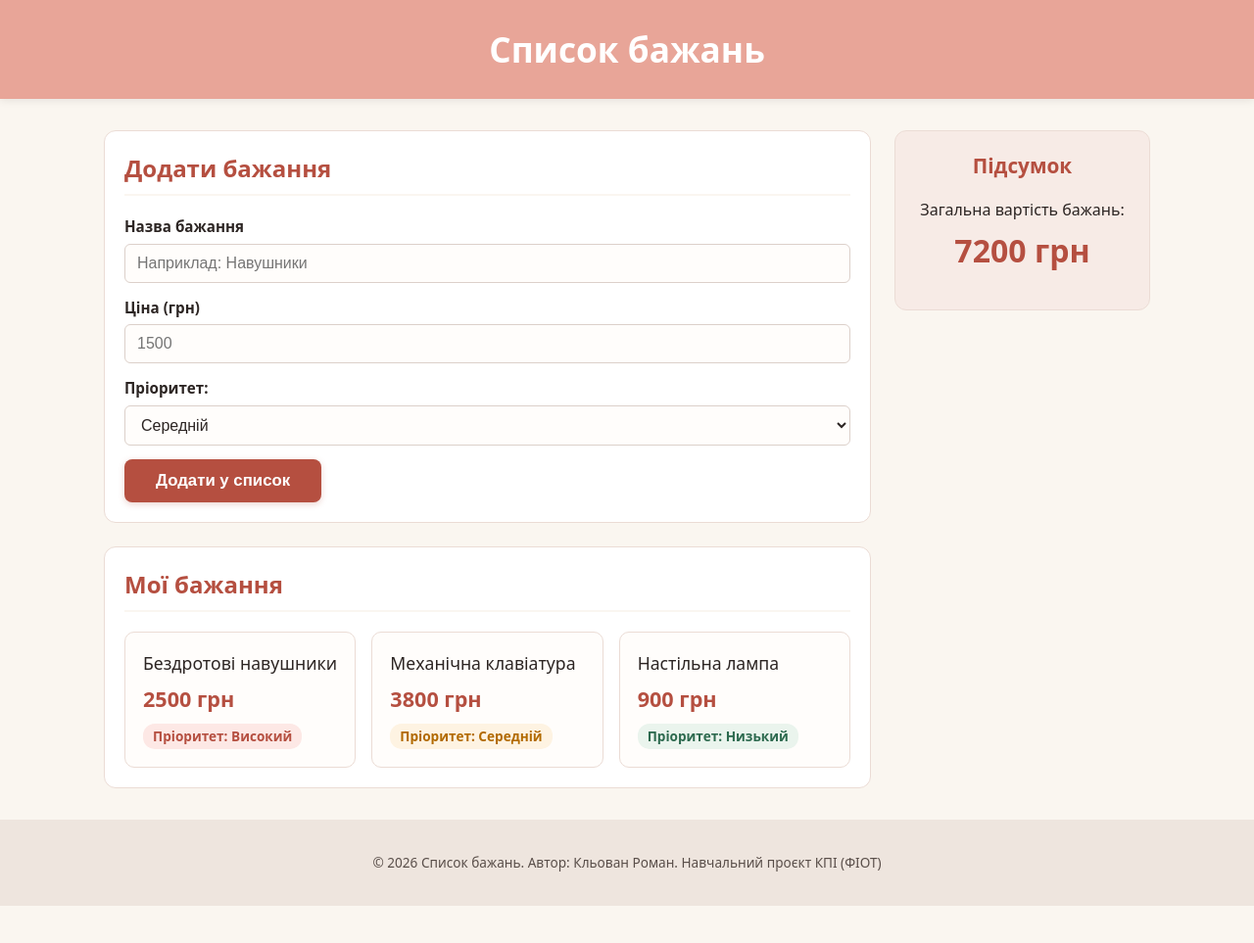
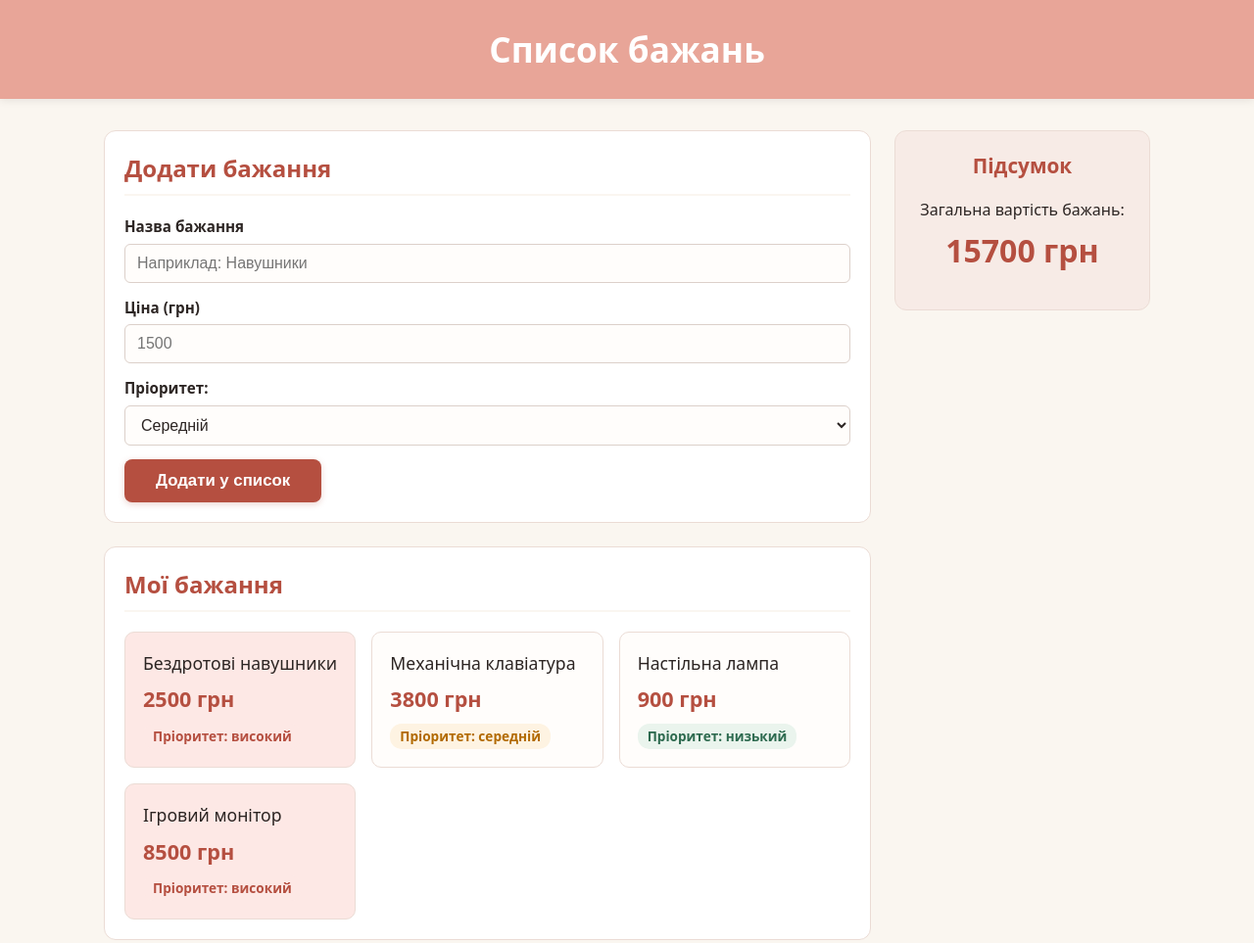
Before and after one commit to mimimetal/wishlist-app, a plain HTML site: page index.html in a window 1280 px wide. Shown: the top 963 px of the page at 98% size. Before the commit the page ends 925 px from the top, so only its background shows below. Drawn offline with Linux system fonts and the light colour scheme.

Commit message:
Lab 7: Implement dynamic DOM manipulation, rendering wishlist from JS array

```diff
--- a/index.html
+++ b/index.html
@@ -14,7 +14,7 @@
         <h1>Список бажань</h1>
     </header>
 
-    <!-- Загальний контейнер макета для адаптивності (Grid/Flexbox) -->
+    <!-- Загальний контейнер макета для адаптивності -->
     <div class="app-layout">
 
         <!-- Основна частина сторінки -->
@@ -47,43 +47,30 @@
             <section class="wishes-section">
                 <h2>Мої бажання</h2>
 
-                <!-- Контейнер для сітки карток (Grid) -->
-                <div class="wishlist-grid">
-                    <article class="wish-card">
+                <!-- Динамічний контейнер з id="wishlist" (Крок 1) -->
+                <div id="wishlist" class="wishlist-grid">
+                    <!-- Статичні картки видаляються динамічно через JS -->
+                    <article class="wish-card static-placeholder">
                         <h3>Бездротові навушники</h3>
                         <p class="wish-price">2500 грн</p>
                         <span class="wish-priority priority-high">Пріоритет: Високий</span>
-                    </article>
-
-                    <article class="wish-card">
-                        <h3>Механічна клавіатура</h3>
-                        <p class="wish-price">3800 грн</p>
-                        <span class="wish-priority priority-medium">Пріоритет: Середній</span>
-                    </article>
-
-                    <article class="wish-card">
-                        <h3>Настільна лампа</h3>
-                        <p class="wish-price">900 грн</p>
-                        <span class="wish-priority priority-low">Пріоритет: Низький</span>
                     </article>
                 </div>
             </section>
         </main>
 
-        <!-- Блок з другорядним вмістом (підсумкова сума) -->
+        <!-- Блок підсумку з id="total-price-container" (Крок 9) -->
         <aside class="summary-aside">
             <h2>Підсумок</h2>
-            <p>Загальна вартість бажань: <strong>7200 грн</strong></p>
+            <p>Загальна вартість бажань: <strong id="total-price">0 грн</strong></p>
         </aside>
 
-    </div> <!-- Кінець app-layout -->
+    </div>
 
     <!-- Підвал сторінки -->
     <footer class="site-footer">
         <p>&copy; 2026 Список бажань. Автор: Кльован Роман. Навчальний проєкт КПІ (ФІОТ)</p>
     </footer>
 
-
-
 </body>
 </html>
--- a/js/app.js
+++ b/js/app.js
@@ -1,7 +1,5 @@
-// Перевірка підключення файлу
-console.log('script.js підключено успішно!');
 
-// 1. Масив об'єктів бажань
+// 1. Масив даних бажань з Практичної роботи №6
 const wishes = [
   { title: 'Бездротові навушники', price: 2500, priority: 'високий' },
   { title: 'Механічна клавіатура', price: 3800, priority: 'середній' },
@@ -9,41 +7,81 @@ const wishes = [
   { title: 'Ігровий монітор', price: 8500, priority: 'високий' }
 ];
 
-console.log('--- Список усіх бажань ---');
-console.log(wishes);
+// 2. Вибір елементів DOM (Крок 3)
+const wishlistContainer = document.querySelector('#wishlist');
+const totalPriceElement = document.querySelector('#total-price');
 
-// 2. Підрахунок загальної вартості циклом for...of
-function calculateTotalPrice(wishList) {
-  let totalPrice = 0;
-  for (const wish of wishList) {
-    totalPrice += wish.price;
-  }
-  return totalPrice;
+// 3. Демонстрація динамічного видалення статичної заглушки (Крок 2)
+const staticPlaceholder = document.querySelector('.static-placeholder');
+if (staticPlaceholder) {
+  staticPlaceholder.remove();
 }
 
-const totalSum = calculateTotalPrice(wishes);
-console.log(`Загальна вартість усіх бажань: ${totalSum} грн`);
-
-// 3. Умовна класифікація (знаходимо високий пріоритет)
-function showHighPriorityWishes(wishList) {
-  console.log('--- Бажання з ВИСОКИМ пріоритетом ---');
-  for (const wish of wishList) {
-    if (wish.priority.toLowerCase() === 'високий') {
-      console.log(`[ВАЖЛИВО] ${wish.title} — ${wish.price} грн`);
-    }
+/**
+ * Функція підрахунку та оновлення підсумкової суми (Крок 9)
+ * @param {Array} items - масив бажань
+ */
+function updateSummaryTotal(items) {
+  let totalSum = 0;
+  for (const item of items) {
+    totalSum += item.price;
+  }
+  if (totalPriceElement) {
+    totalPriceElement.textContent = `${totalSum} грн`;
   }
 }
 
-showHighPriorityWishes(wishes);
+/**
+ * Функція рендеру списку бажань у DOM (Кроки 4-8)
+ * @param {Array} items - масив бажань для відображення
+ */
+function renderWishlist(items) {
+  // Очищаємо вміст контейнера перед рендером
+  wishlistContainer.innerHTML = '';
 
-// 4. Стрілкова функція перевірки бюджету
-const withinBudget = (price, budget) => price <= budget;
+  // Перебираємо масив за допомогою forEach
+  items.forEach(wish => {
+    // Створюємо елемент картки <article> (Крок 5)
+    const card = document.createElement('article');
+    card.classList.add('wish-card');
 
-const userBudget = 3000;
-console.log(`--- Перевірка доступності для бюджету ${userBudget} грн ---`);
+    // Установка dataset атрибута data-priority (Крок 6)
+    card.dataset.priority = wish.priority;
 
-for (const wish of wishes) {
-  const isAffordable = withinBudget(wish.price, userBudget);
-  const status = isAffordable ? 'Доступно для купівлі' : 'Перевищує бюджет';
-  console.log(`${wish.title} (${wish.price} грн) -> ${status}`);
+    // Створюємо заголовок <h3> для назви
+    const title = document.createElement('h3');
+    title.textContent = wish.title;
+
+    // Створюємо параграф <p> для ціни
+    const price = document.createElement('p');
+    price.classList.add('wish-price');
+    price.textContent = `${wish.price} грн`;
+
+    // Створюємо бейдж <span> для пріоритету
+    const priority = document.createElement('span');
+    priority.classList.add('wish-priority');
+    priority.textContent = `Пріоритет: ${wish.priority}`;
+
+    // Додавання класів залежно від умов (Крок 6)
+    if (wish.priority.toLowerCase() === 'високий') {
+      card.classList.add('priority-high');
+      priority.classList.add('priority-high');
+    } else if (wish.priority.toLowerCase() === 'середній') {
+      priority.classList.add('priority-medium');
+    } else {
+      priority.classList.add('priority-low');
+    }
+
+    // Додаємо вкладені елементи в картку
+    card.append(title, price, priority);
+
+    // Додаємо готову картку в контейнер списку (Крок 7)
+    wishlistContainer.append(card);
+  });
+
+  // Оновлюємо підсумкову суму (Крок 9)
+  updateSummaryTotal(items);
 }
+
+// 4. Первинний виклик функції рендеру при завантаженні сторінки (Крок 8)
+renderWishlist(wishes);
```
